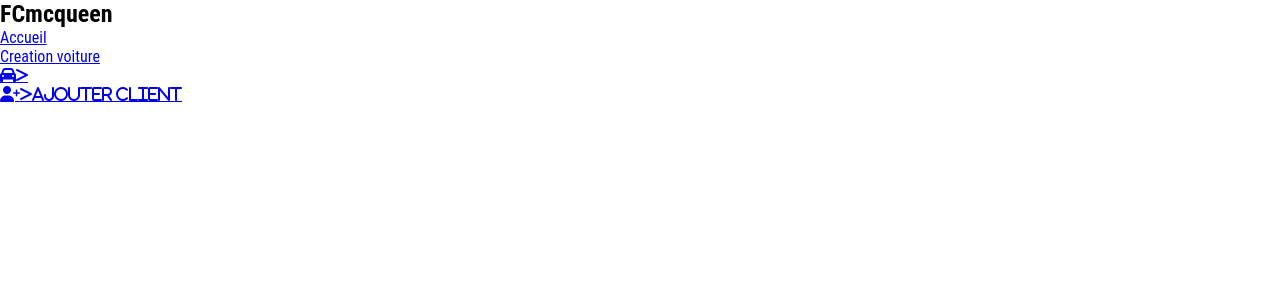
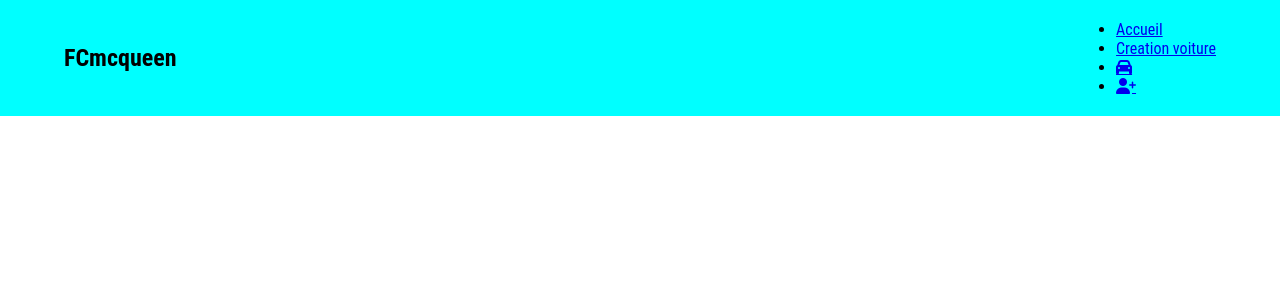
Before and after one commit to CorentintheShadow/flashMCqueen_loc, a PHP site: page / in a window 1280 px wide. Shown: the top 300 px of the page. Run offline with PHP 8.4, Linux system fonts and the light colour scheme.

Commit message:
configuration class navbar

```diff
--- a/design.css
+++ b/design.css
@@ -3,3 +3,18 @@
     padding: 0;
     font-family: 'Roboto condensed' , sans-serif;
 }
+
+body{
+    height: 100%;
+}
+
+.navbar{
+    padding: 20px 5%;
+    display: flex;
+    justify-content: space-between;
+    align-items: center;
+    position: sticky;
+    top: 0%;
+    z-index: 999;
+    background-color: aqua;
+}
--- a/index.html
+++ b/index.html
@@ -8,13 +8,13 @@
     <title>Locauto</title>
 </head>
 <body>
-    <nav>
+    <nav class="navbar">
         <div><h1>FCmcqueen</h1></div>
         <ul>
             <li><a href="#">Accueil</a></li>
             <li><a href="#">Creation voiture</a></li>
-            <li><a href="#" class="fa-solid fa-car"></i>></a></li>
-            <li><a href="#" class="fa-solid fa-user-plus"></i>>Ajouter client</a></li>
+            <li><a href="#" class="fa-solid fa-car"></a></li>
+            <li><a href="#" class="fa-solid fa-user-plus"></a></li>
         </ul>
     </nav>
 </body>
```
